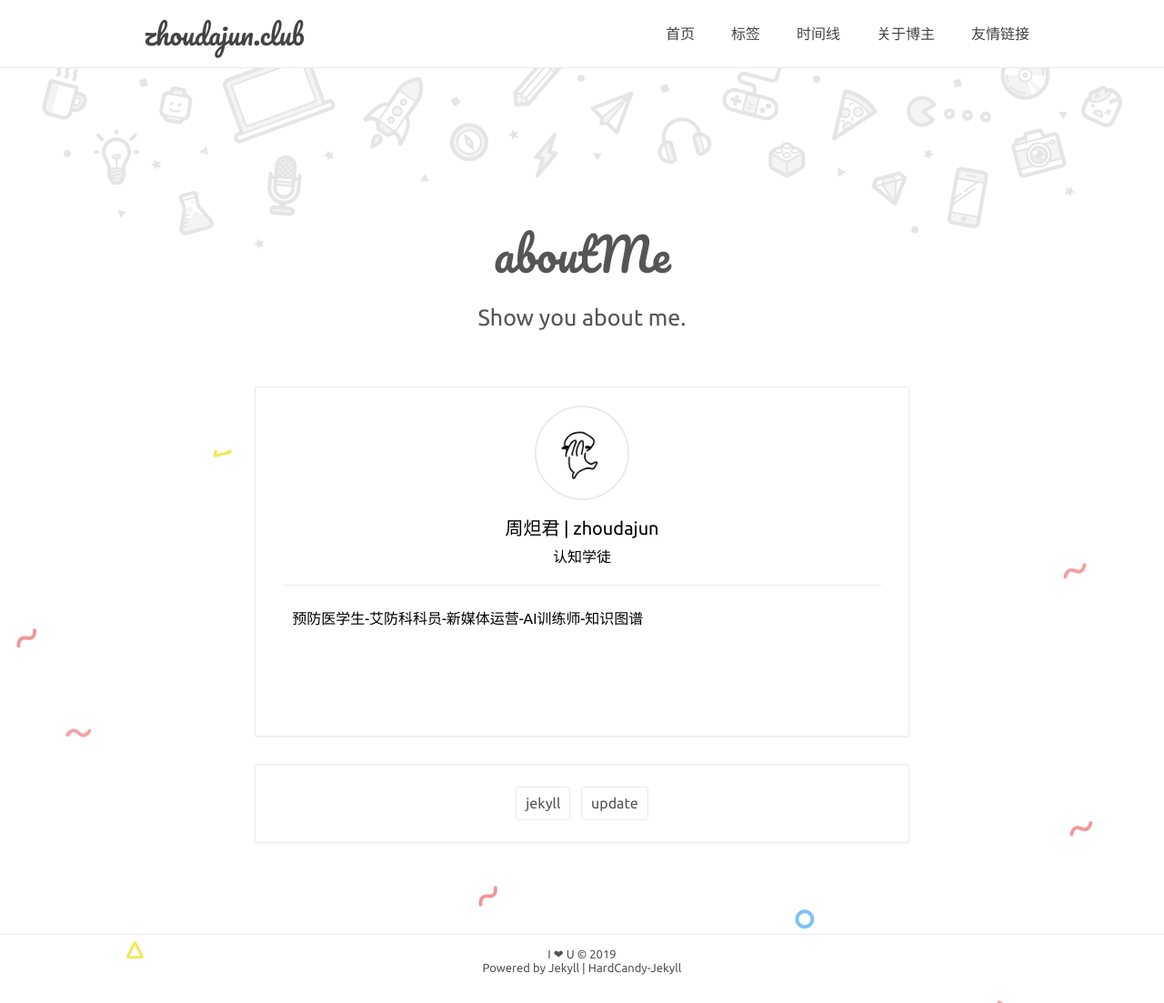
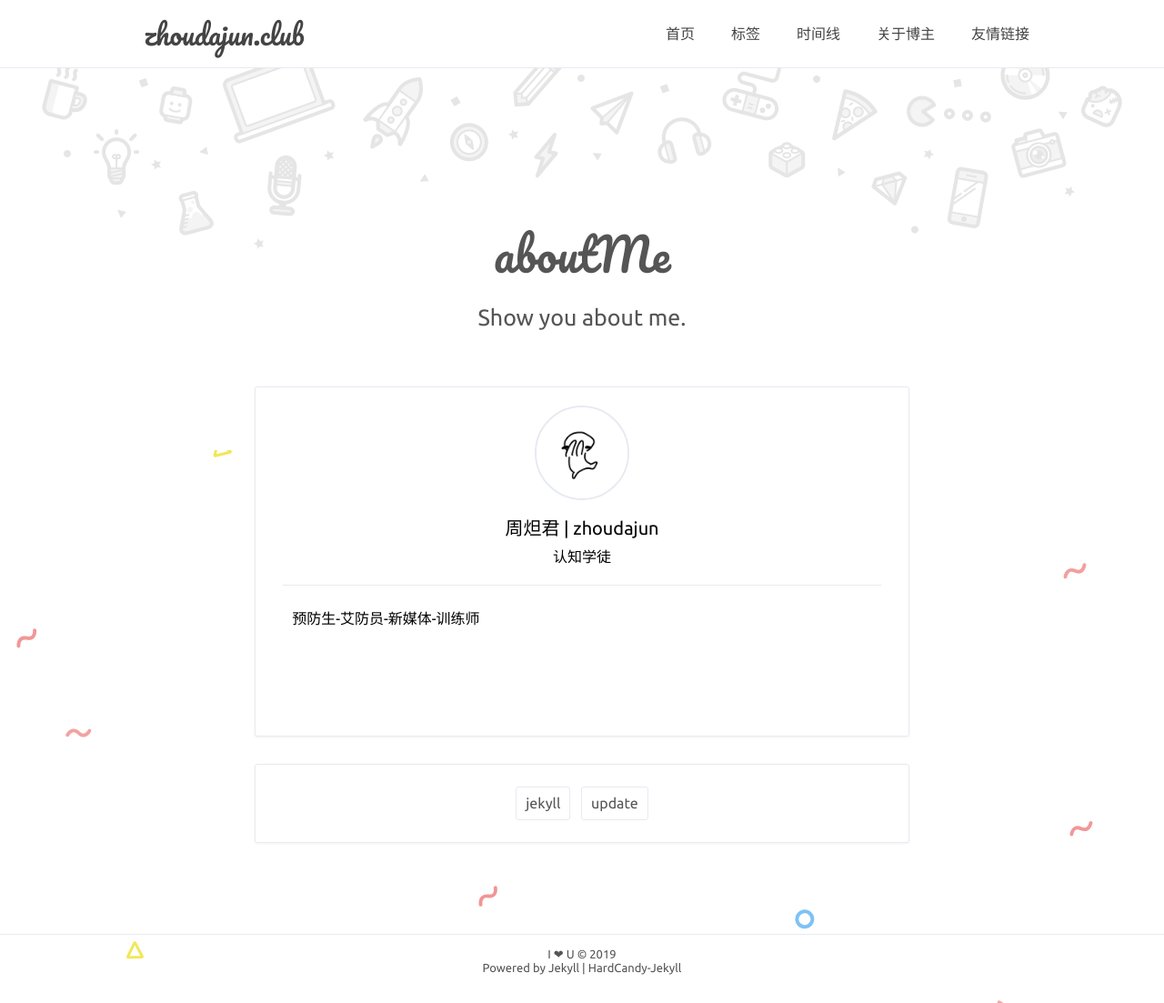
Before and after one commit to zhoudajun/zhoudajun.github.io, a Jekyll site: the page built from about.html, in a window 1280 px wide. Shown: the whole page at 91% size. Built offline with Jekyll 4.4.1, drawn with Linux system fonts in a browser that asks for light colours.

Commit message:
Update _config.yml

```diff
--- a/_config.yml
+++ b/_config.yml
@@ -19,7 +19,7 @@
 webtitle: 'zhoudajun.club'
 bio: '认知学徒'
 about: true
-aboutyou: '预防医学生-艾防科科员-新媒体运营-AI训练师-知识图谱'
+aboutyou: '预防生-艾防员-新媒体-训练师'
 portraits: '/assets/profile.jpg' # your portraits image file path
 
 # SNS
@@ -41,7 +41,7 @@
 # twitch: ''
 
 # 分页
-paginate: 4
+paginate: 8
 paginatepath: ['page:num']
 
 # since
@@ -66,10 +66,10 @@
 disqus: false
 disqus_url: '' # https://abc.disqus.com/embed.js
 # 来必力评论
-livere: false
-livere_uid: 'MTAyMC8zNDI2OS8xMDgwNg==' # MTAyMC8zNDI2OS8xMDgwNg==
+livere: true
+livere_uid: 'MTAyMC80NTYwMi8yMjExMw==' # MTAyMC8zNDI2OS8xMDgwNg==
 # Gitment评论 OAuth Application
-Gitment: true
+Gitment: false
 Gitment_owner: 'zhoudajun'  # github用户名
 Gitment_repo: 'zhoudajun.github.io'  # github博客存放的仓库名
 client_id: '1c1e5f846ea94bd66d7e'  # 注册 OAuth Application 后获得的 client_id
```
